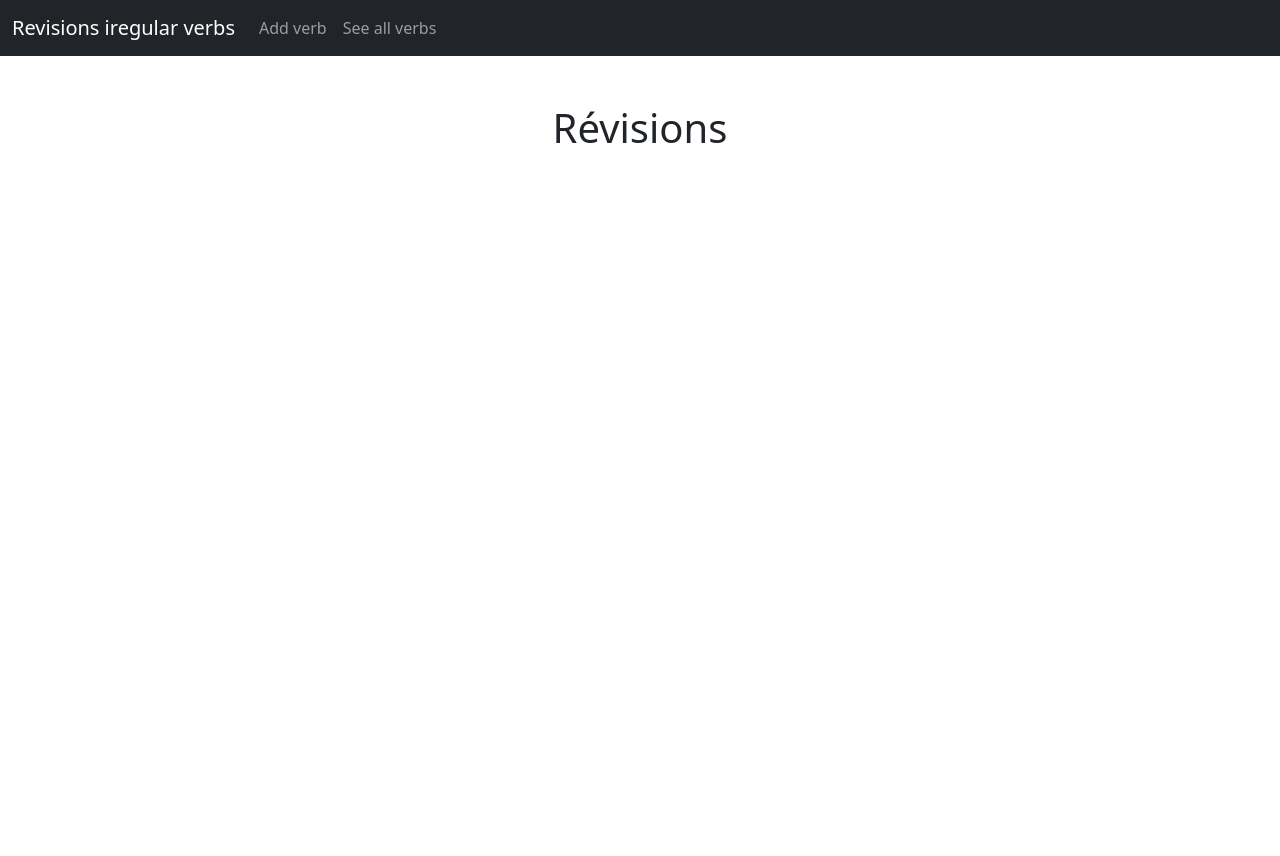
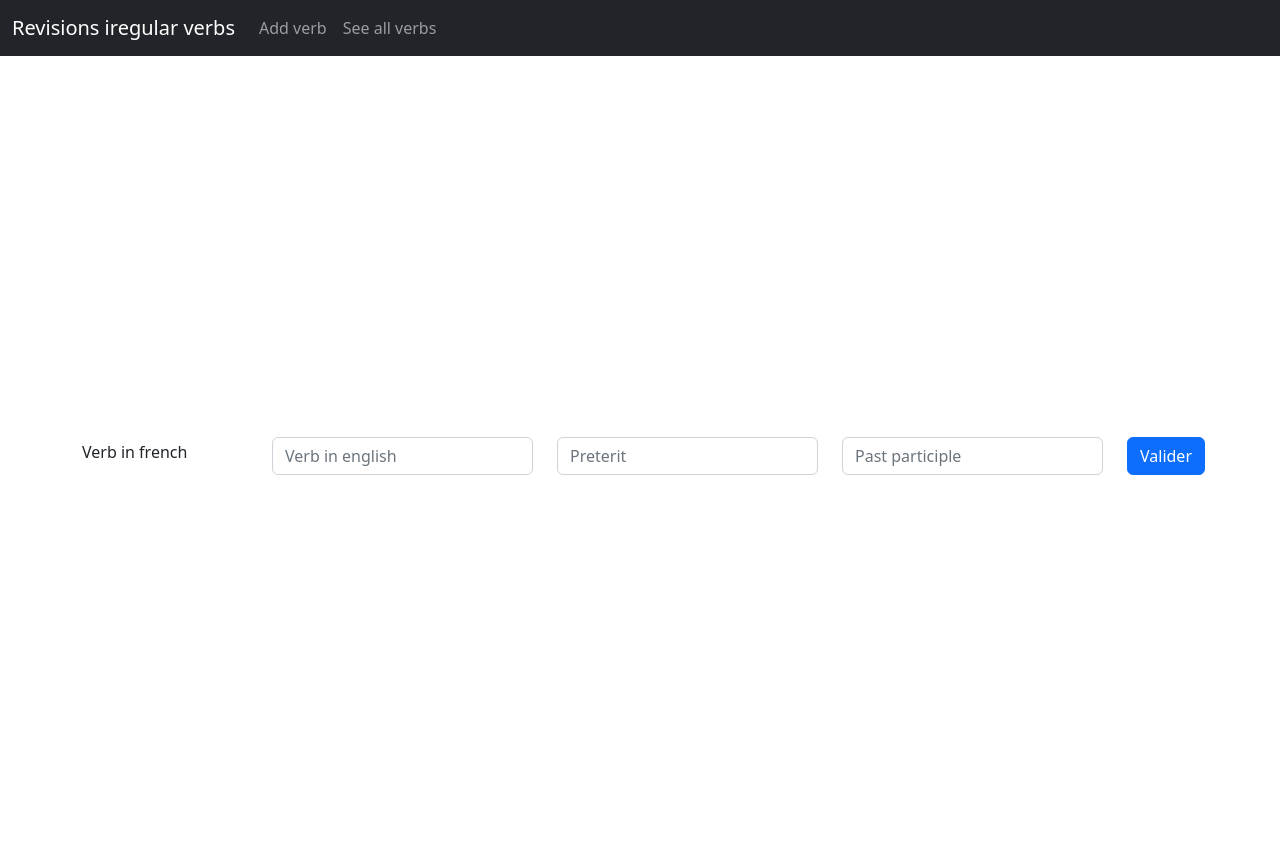
Before and after one commit to UltraViolet33/english-irregular-verbs, a PHP site: page / in a window 1280 px wide. Before the commit the page ends 143 px from the top, so only its background shows below. Run offline with PHP 8.4, Linux system fonts and the light colour scheme.

Commit message:
display form to work on verbs

```diff
--- a/allVerbs.php
+++ b/allVerbs.php
@@ -11,6 +11,7 @@ $allVerbs = $fileHandler->getData();
                     <th>Anglais</th>
                     <th>Prétérit</th>
                     <th>Participe passé</th>
+                    <th>Modifier</th>
                 </tr>
             </thead>
             <tbody>
@@ -20,6 +21,7 @@ $allVerbs = $fileHandler->getData();
                         <td><?= $verb["english"] ?></td>
                         <td><?= $verb["preterit"] ?></td>
                         <td><?= $verb["pastParticipate"] ?></td>
+                        <td><a href="">Modifier</a></td>
                     </tr>
                 <?php endforeach ?>
             </tbody>
--- a/index.php
+++ b/index.php
@@ -1,8 +1,24 @@
 <?php require_once './inc/header.php' ?>
-<div class="container my-5">
+<div class="container">
     <div class="row">
-        <div class="col">
-            <h1 class="text-center">Révisions</h1>
+        <div class="col-12">
+            <div class="row vh-100 align-items-center">
+                <div class="col-2">
+                    <label for="frenchVerb" class="form-label">Verb in french</label>
+                </div>
+                <div class="col-3">
+                    <input type="text" name="englishVerb" class="form-control" placeholder="Verb in english">
+                </div>
+                <div class="col-3">
+                    <input type="text" name="preterit" class="form-control" placeholder="Preterit">
+                </div>
+                <div class="col-3">
+                    <input type="text" name="pastParticipate" class="form-control" placeholder="Past participle">
+                </div>
+                <div class="col-1">
+                    <button class="btn btn-primary">Valider</button>
+                </div>
+            </div>
         </div>
     </div>
 </div>
```
